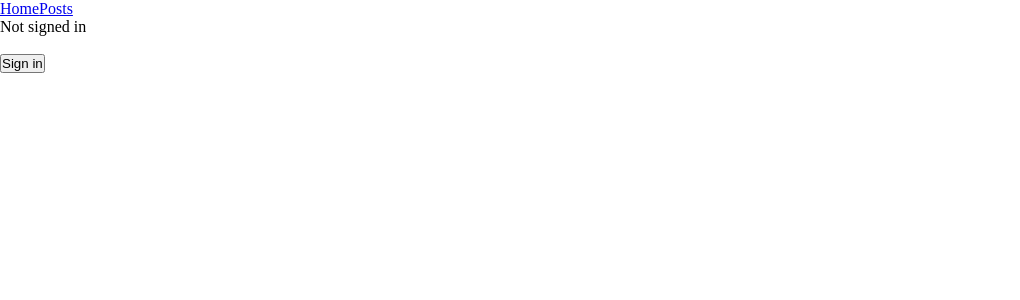
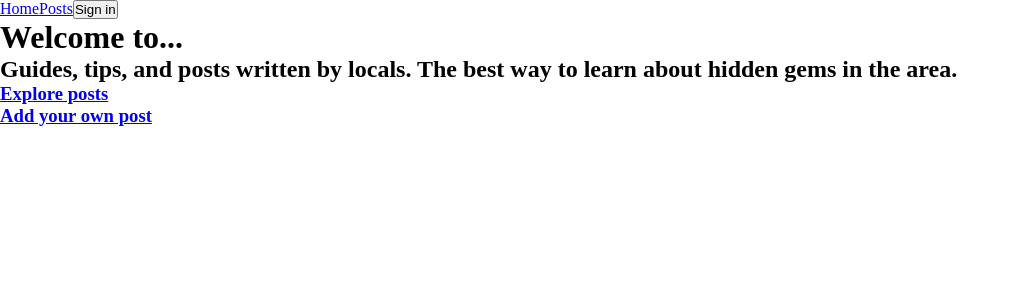
Before and after one commit to r-pears/cap, a Next.js app: page / in a window 1280 px wide. Shown: the top 300 px of the page, without its empty margins (0-1020 px from the left). Built offline with nearby package versions, Linux system fonts and the light colour scheme; no server answers.

Commit message:
authentication added

```diff
--- a/src/components/Navigation.tsx
+++ b/src/components/Navigation.tsx
@@ -1,11 +1,19 @@
 import React from 'react';
 import Link from 'next/link'
+import { useSession, signIn, signOut } from "next-auth/react";
 
 const Navigation = () => {
+  const { data: session } = useSession();
+
   return (
     <div>
       <Link href={`/`}>Home</Link>
       <Link href={`/posts`}>Posts</Link>
+      {!session ? (
+        <button onClick={() => signIn()}>Sign in</button>
+      ) : (
+        <button onClick={() => signOut()}>Sign out</button>
+      )}
     </div>
   )
 }
--- a/src/pages/index.tsx
+++ b/src/pages/index.tsx
@@ -1,13 +1,10 @@
 import Head from 'next/head'
 import { Inter } from '@next/font/google'
 import Link from 'next/link'
-import { useSession, signIn, signOut } from "next-auth/react";
 
 const inter = Inter({ subsets: ['latin'] })
 
 export default function Home() {
-  const { data: session } = useSession();
-
   return (
     <>
       <Head>
@@ -16,31 +13,14 @@ export default function Home() {
         <meta name="viewport" content="width=device-width, initial-scale=1" />
         <link rel="icon" href="/favicon.svg" />
       </Head>
-          <div>
-      {!session ? (
-        <>
-          <p>Not signed in</p>
-          <br />
-          <button onClick={() => signIn()}>Sign in</button>
-        </>
-      ) : (
-        <main>
-          <div >
-            <h4>Signed in as {session.user.name}</h4>
-            <button onClick={() => signOut()}>Sign out</button>
-          </div>
-        </main>
-      )}
-    </div>
-      {/* <div>
+      <div>
         <h1>Welcome to...</h1>
         <h2>Guides, tips, and posts written by locals. The best way to learn about hidden gems in the area.</h2>
         <div>
           <Link href={`/posts`}><h3>Explore posts</h3></Link>
           <Link href={`/posts/new`}><h3>Add your own post</h3></Link>
-          <Link href={`/user`}><h3>Login</h3></Link>
         </div>
-      </div> */}
+      </div>
     </>
   )
 }
```
